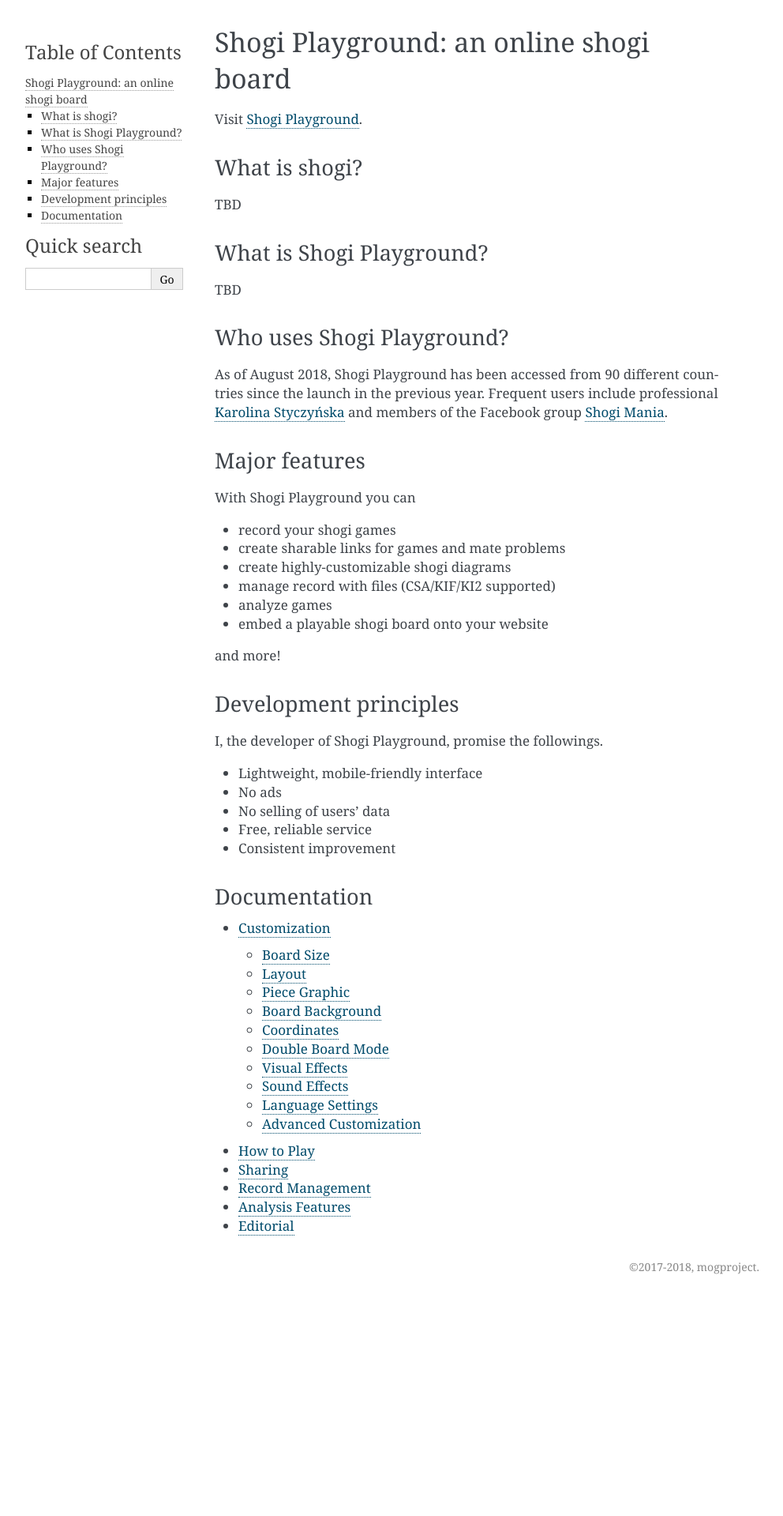
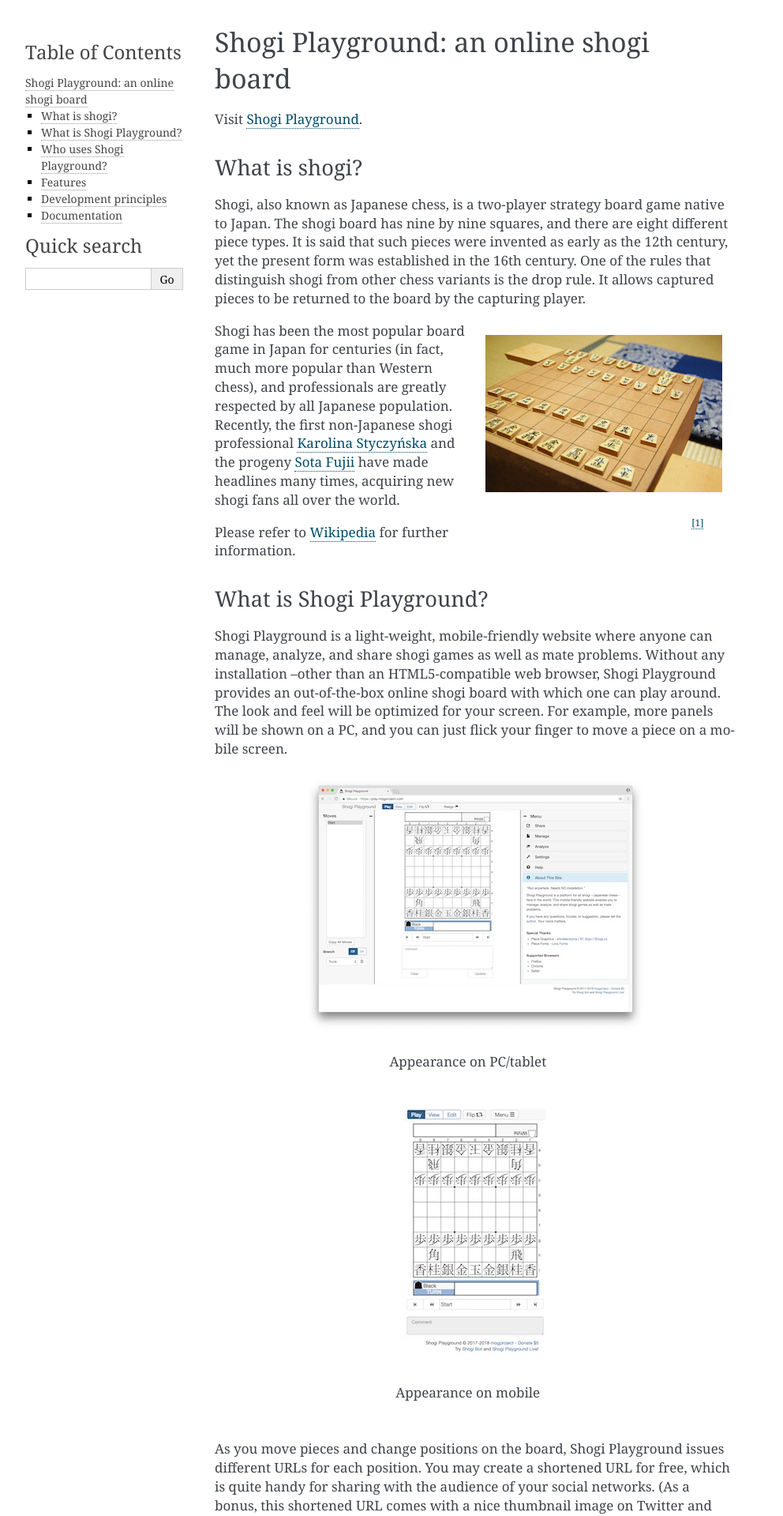
Before and after one commit to mogproject/mog-playground-docs, a Sphinx documentation site: the page built from docs/source/index.rst, in a window 1280 px wide. Shown: the top 1919 px of the page at 79% size, without its empty margins (148-1140 px from the left). Built offline with Sphinx 7.4.7, drawn with Linux system fonts in a browser that asks for light colours; before the commit the page ends 1643 px from its top, so only the background shows below that; some of the changed text lies outside the part shown.

Commit message:
Craft index page

```diff
--- a/docs/source/_static/custom.css
+++ b/docs/source/_static/custom.css
@@ -1,3 +1,5 @@
 div.body h1 { font-size: 200%; }
 div.body h2 { font-size: 160%; }
 div.body h3 { font-size: 130%; }
+
+.figure.align-center { display: inline-block; }
--- a/docs/source/index.rst
+++ b/docs/source/index.rst
@@ -8,22 +8,50 @@
 What is shogi?
 ==============
 
-TBD
+Shogi, also known as Japanese chess, is a two-player strategy board game native to Japan. The shogi board has nine by nine squares, and there are eight different piece types. It is said that such pieces were invented as early as the 12th century, yet the present form was established in the 16th century. One of the rules that distinguish shogi from other chess variants is the drop rule. It allows captured pieces to be returned to the board by the capturing player.
+
+.. figure:: _static/images/index/shogi.jpg
+   :align: right
+
+   [1]_
+
+
+Shogi has been the most popular board game in Japan for centuries (in fact, much more popular than Western chess), and professionals are greatly respected by all Japanese population. Recently, the first non-Japanese shogi professional `Karolina Styczyńska <https://www.shogi.or.jp/player/lady/59.html>`_ and the progeny `Sota Fujii <https://www.shogi.or.jp/player/pro/307.html>`_ have made headlines many times, acquiring new shogi fans all over the world.
+
+Please refer to `Wikipedia <https://en.wikipedia.org/wiki/Shogi>`_ for further information.
+
 
 What is Shogi Playground?
 =========================
 
-TBD
+Shogi Playground is a light-weight, mobile-friendly website where anyone can manage, analyze, and share shogi games as well as mate problems. Without any installation --other than an HTML5-compatible web browser, Shogi Playground provides an out-of-the-box online shogi board with which one can play around. The look and feel will be optimized for your screen. For example, more panels will be shown on a PC, and you can just flick your finger to move a piece on a mobile screen.
+
+.. figure:: _static/images/index/init_pc.jpg
+   :align: center
+
+   Appearance on PC/tablet
+
+.. figure:: _static/images/index/init_mobile.jpg
+   :align: center
+
+   Appearance on mobile
+
+As you move pieces and change positions on the board, Shogi Playground issues different URLs for each position. You may create a shortened URL for free, which is quite handy for sharing with the audience of your social networks. (As a bonus, this shortened URL comes with a nice thumbnail image on Twitter and Facebook!) As far as I know, Shogi Playground is the first website that has employed the idea of **Shogi Record as a URL**.
 
 
 Who uses Shogi Playground?
 ==========================
 
-As of August 2018, Shogi Playground has been accessed from 90 different countries since the launch in the previous year. Frequent users include professional `Karolina Styczyńska <http://www.shogi.pl/>`_ and members of the Facebook group `Shogi Mania <https://www.facebook.com/groups/818781998198706/>`_.
+As of August 2018, Shogi Playground has been accessed from 90 different countries since the launch in the previous year. Frequent users include professional Karolina Styczyńska and members of the Facebook group `Shogi Mania <https://www.facebook.com/groups/818781998198706/>`_.
+
+- `Shogi Harbour by Karolina Styczyńska <http://www.shogi.pl/>`_
+
+.. figure:: _static/images/index/shogi_harbour.jpg
+   :align: left
 
 
-Major features
-==============
+Features
+========
 
 With Shogi Playground you can
 
@@ -42,6 +70,7 @@
 
 I, the developer of Shogi Playground, promise the followings.
 
+- Tool for everyone, regardless of language and location
 - Lightweight, mobile-friendly interface
 - No ads
 - No selling of users' data
@@ -57,3 +86,5 @@
    :maxdepth: 2
 
    *
+
+.. [1] Picture from https://free-materials.com/
```
Also changed, not shown: docs/source/_static/images/index/init_mobile.jpg (added), docs/source/_static/images/index/init_mobile.png (added), docs/source/_static/images/index/init_pc.jpg (added), docs/source/_static/images/index/init_pc.png (added), docs/source/_static/images/index/shogi.jpg (added), docs/source/_static/images/index/shogi_harbour.jpg (added), docs/source/_static/images/index/shogi_harbour.png (added).
